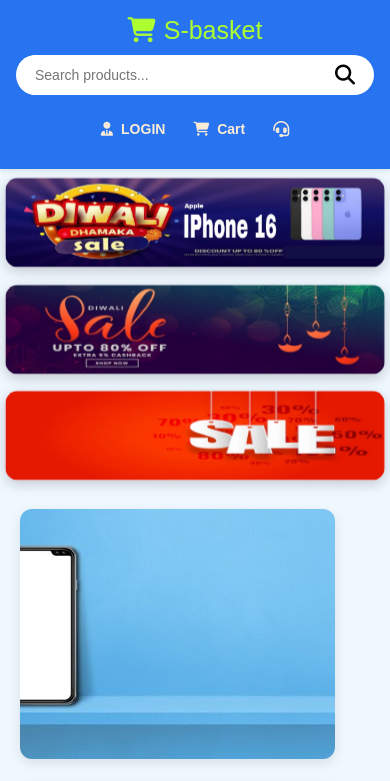
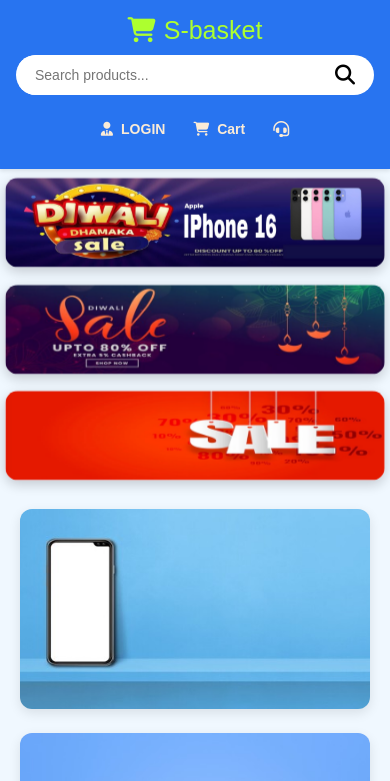
Before and after one commit to sudeepp28/Ecommerce-app, an Angular app: page /mobiles in a window 390 px wide. Shown: the top 781 px of the page. Built offline with nearby package versions, Linux system fonts and the light colour scheme.

Commit message:
Update mobiles-container.component.css

```diff
--- a/src/app/Mobiles/mobiles-container/mobiles-container.component.css
+++ b/src/app/Mobiles/mobiles-container/mobiles-container.component.css
@@ -63,10 +63,20 @@
   /* Responsive tweak for smaller screens */
   @media (max-width: 768px) {
     .Mbanners img {
-      max-width: 90%;
+      max-width: 100%;
       height: 250px;
     }
   }
-  .Mbanners a{
-    gap: 1rem;
+  @media (max-width: 500px) {
+    .Mbanners img {
+      max-width: 100%;
+      height: 200px;
+    }
   }
+
+  @media (max-width: 375px) {
+    .Mbanners img {
+      max-width: 100%;
+      height: 175px;
+    }
+  }
```
